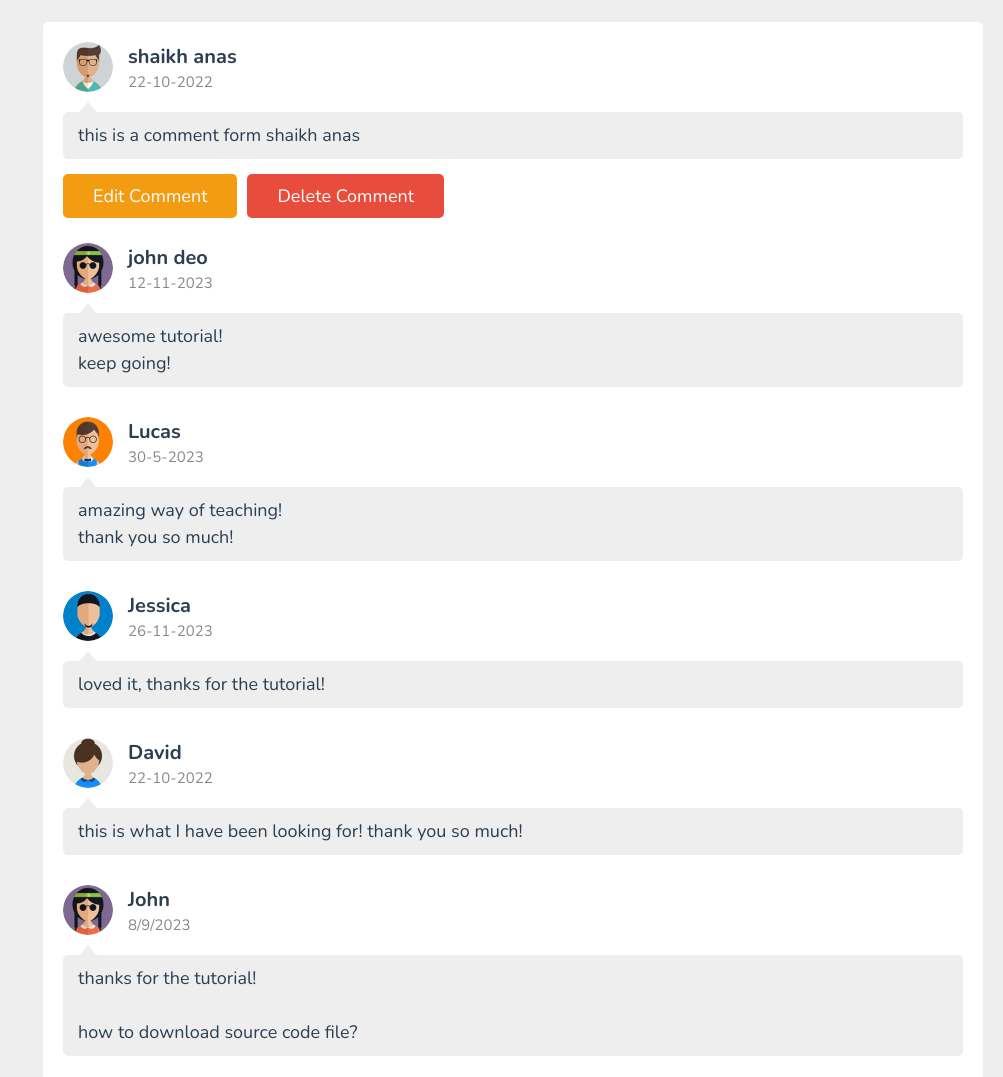
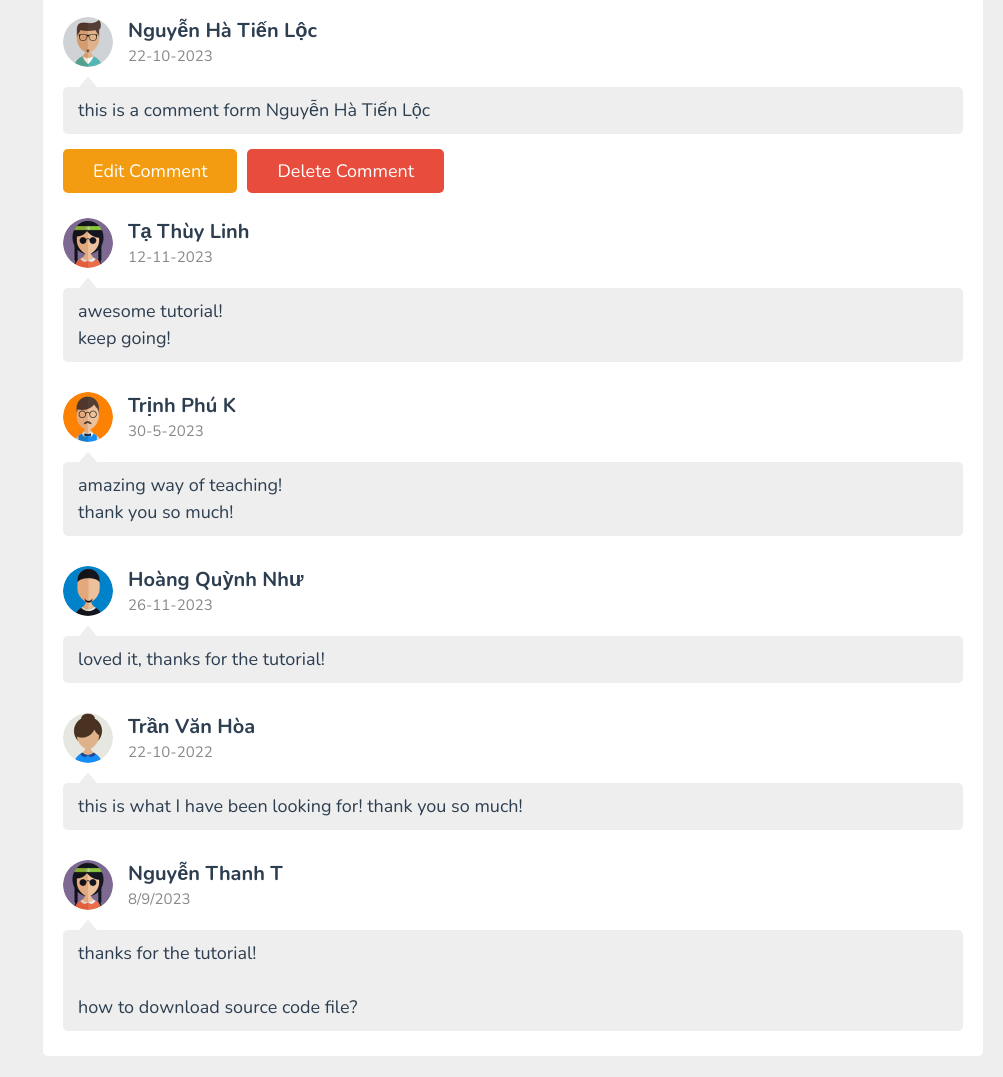
Before and after one commit to team6hoctructuyen/team6hoctructuyen.github.io, a plain HTML site: page official/watch-video.html in a window 1280 px wide. Shown: the part 1643-2720 px from the top of the page, without its empty margins (277-1280 px from the left). Drawn offline with nearby package versions, Linux system fonts and the light colour scheme.

Commit message:
Update watch-video.html
Signed-off-by: team6hoctructuyen <164472520+team6hoctructuyen@users.noreply.github.com>

```diff
--- a/official/watch-video.html
+++ b/official/watch-video.html
@@ -92,8 +92,7 @@
          <button><i class="far fa-heart"></i><span>like</span></button>
       </form>
       <p class="description">
-         Lorem ipsum dolor, sit amet consectetur adipisicing elit. Itaque labore ratione, hic exercitationem mollitia obcaecati culpa dolor placeat provident porro.
-         Lorem, ipsum dolor sit amet consectetur adipisicing elit. Aliquid iure autem non fugit sint. A, sequi rerum architecto dolor fugiat illo, iure velit nihil laboriosam cupiditate voluptatum facere cumque nemo!
+         Learning HTML is a rewarding experience that can open up many new opportunities. With HTML, you can create your own websites, understand how websites are made, and learn other programming languages. If you are interested in learning HTML, there are many resources available to help you get started.
       </p>
    </div>
 
@@ -117,11 +116,11 @@
          <div class="user">
             <img src="images/pic-1.jpg" alt="">
             <div>
-               <h3>shaikh anas</h3>
-               <span>22-10-2022</span>
+               <h3>Nguyễn Hà Tiến Lộc</h3>
+               <span>22-10-2023</span>
             </div>
          </div>
-         <div class="comment-box">this is a comment form shaikh anas</div>
+         <div class="comment-box">this is a comment form Nguyễn Hà Tiến Lộc</div>
          <form action="" class="flex-btn">
             <input type="submit" value="edit comment" name="edit_comment" class="inline-option-btn">
             <input type="submit" value="delete comment" name="delete_comment" class="inline-delete-btn">
@@ -132,7 +131,7 @@
          <div class="user">
             <img src="images/pic-2.jpg" alt="">
             <div>
-               <h3>john deo</h3>
+               <h3>Tạ Thùy Linh</h3>
                <span>12-11-2023</span>
             </div>
          </div>
@@ -144,7 +143,7 @@
          <div class="user">
             <img src="images/pic-3.jpg" alt="">
             <div>
-               <h3>Lucas</h3>
+               <h3>Trịnh Phú K</h3>
                <span>30-5-2023</span>
             </div>
          </div>
@@ -157,7 +156,7 @@
          <div class="user">
             <img src="images/pic-4.jpg" alt="">
             <div>
-               <h3>Jessica</h3>
+               <h3>Hoàng Quỳnh Như</h3>
                <span>26-11-2023</span>
             </div>
          </div>
@@ -168,7 +167,7 @@
          <div class="user">
             <img src="images/pic-5.jpg" alt="">
             <div>
-               <h3>David</h3>
+               <h3>Trần Văn Hòa</h3>
                <span>22-10-2022</span>
             </div>
          </div>
@@ -179,7 +178,7 @@
          <div class="user">
             <img src="images/pic-2.jpg" alt="">
             <div>
-               <h3>John</h3>
+               <h3>Nguyễn Thanh T</h3>
                <span>8/9/2023</span>
             </div>
          </div>
```
